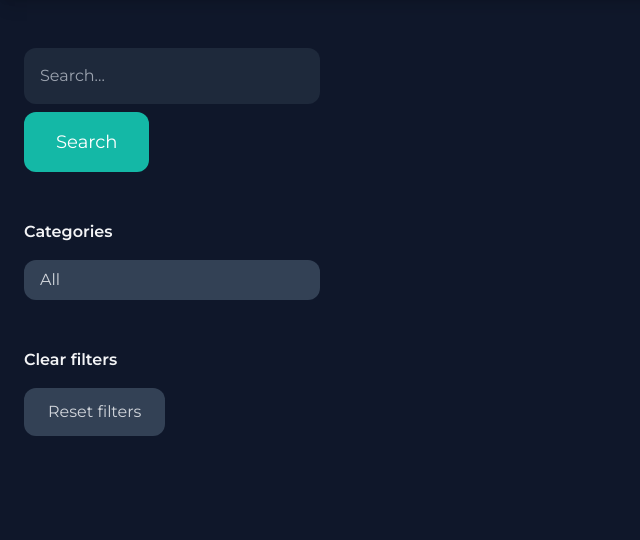
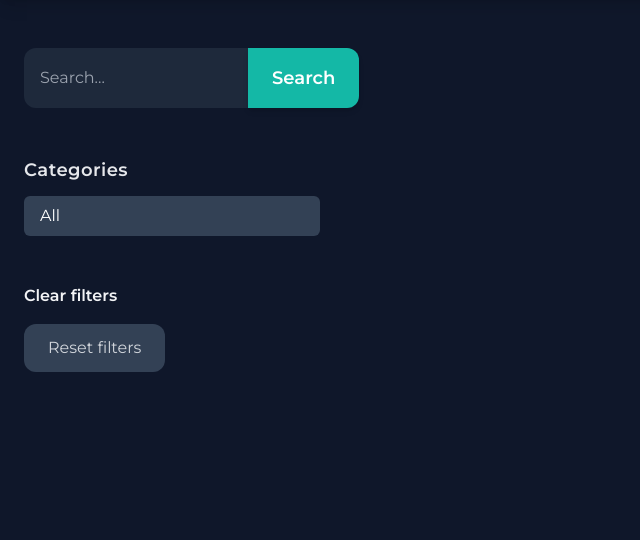
Before and after one commit to nightmere33/E-Commerce-Website-Django, a Django app: page /items/ in a window 1280 px wide. Shown: the part 68-608 px from the top of the page, without its empty margins (0-640 px from the left). Run offline with Django 5.2, Linux system fonts and the light colour scheme; data that the repository does not hold is empty; parts of the project's set-up code (start-up, migrations or seed data) failed here and were passed over; some libraries are stand-ins or nearby versions.

Commit message:
version finale du site 2

```diff
--- a/item/templates/item/browse.html
+++ b/item/templates/item/browse.html
@@ -20,42 +20,63 @@
     <div class="pb-6 grid grid-cols-4 gap-4">
         <!-- Sidebar -->
         <div class="col-span-1">
-            <form method="GET" action="{% url 'item:browse' %}" class="mt-6">
-                <input type="text"
+            <form method="GET" action="{% url 'item:browse' %}" class="mt-6 max-w-md mx-auto flex">
+                <input
+                    type="text"
                     name="query"
                     placeholder="Search..."
-                       class="w-full p-4 bg-slate-800 border border-slate-700 rounded-xl text-gray-100 placeholder-gray-400 focus:border-teal-500 focus:outline-none focus:ring-1 focus:ring-teal-500"
-                       value="{{ query }}">
-                <button type="submit"
-                        class="mt-2 py-4 px-8 bg-teal-500 text-white text-lg rounded-xl hover:bg-teal-600 transition duration-200">
+                    class="flex-grow p-4 rounded-l-xl bg-slate-800 border border-slate-700 text-gray-100 placeholder-gray-400 focus:outline-none focus:ring-2 focus:ring-teal-500 focus:border-teal-500 transition duration-200"
+                    value="{{ query }}"
+                >
+                <button
+                    type="submit"
+                    class="py-4 px-6 bg-teal-500 rounded-r-xl text-white text-lg font-semibold hover:bg-teal-600 transition duration-200 shadow-md"
+                >
                     Search
                 </button>
             </form>
+
 
             <hr class="my-6 border-slate-700">
 
 
 
-            <p class="font-semibold text-gray-100 mb-4">Categories</p>
+            <p class="font-semibold text-gray-200 mb-3 text-lg tracking-wide">Categories</p>
 
-            <ul class="space-y-2">
+            <ul class="space-y-1">
             <!-- Lien "All" -->
-                <li class="py-2 px-4 rounded-xl {% if not category_id %} bg-slate-700 {% endif %} hover:bg-slate-700 transition duration-200">
-                    <a href="{% url 'item:browse' %}?query={{ query }}" class="text-gray-300 hover:text-teal-400">
+            <li class="rounded-md
+                {% if not category_id %}
+                bg-slate-700 text-white
+                {% else %}
+                text-gray-400 hover:text-white hover:bg-slate-700
+                {% endif %}
+                transition-colors duration-200 cursor-pointer
+                px-4 py-2"
+            >
+                <a href="{% url 'item:browse' %}?query={{ query }}" class="block w-full">
                 All
                 </a>
             </li>
 
             <!-- Catégories dynamiques -->
             {% for category in categories %}
-                    <li class="py-2 px-4 rounded-xl {% if category.id == category_id %} bg-slate-700 {% endif %} hover:bg-slate-700 transition duration-200">
-                         <a href="{% url 'item:browse' %}?query={{ query }}&category={{ category.id }}"
-                            class="text-gray-300 hover:text-teal-400">
+            <li class="rounded-md
+                {% if category.id == category_id %}
+                bg-slate-700 text-white
+                {% else %}
+                text-gray-400 hover:text-white hover:bg-slate-700
+                {% endif %}
+                transition-colors duration-200 cursor-pointer
+                px-4 py-2"
+            >
+                <a href="{% url 'item:browse' %}?query={{ query }}&category={{ category.id }}" class="block w-full">
                 {{ category.name }}
                 </a>
             </li>
             {% endfor %}
             </ul>
+
 
 
             <hr class="my-6 border-slate-700">
```
Lines whose indentation alone changed are shown as unchanged.
